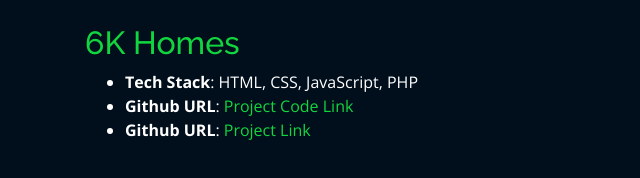
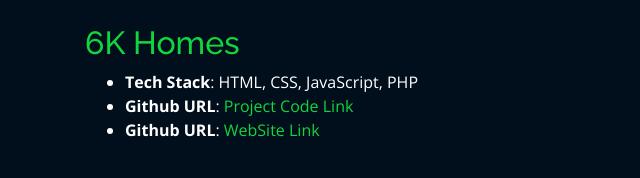
Before and after one commit to Ragulakarthik/Portfolio, a plain HTML site: page KarthikRagula_Portfolio/projects/6khomes.html in a window 1280 px wide. Shown: the full height of the page, 0-640 px from the left. Drawn offline with nearby package versions, Linux system fonts and the light colour scheme; files whose address does not match are found by name.

Commit message:
Update 6khomes.html

```diff
--- a/KarthikRagula_Portfolio/projects/6khomes.html
+++ b/KarthikRagula_Portfolio/projects/6khomes.html
@@ -48,7 +48,7 @@
             <ul>
               <li><strong>Tech Stack</strong>: HTML, CSS, JavaScript, PHP</li>
               <li><strong>Github URL</strong>: <a href="https://github.com/Ragulakarthik/6K_Homes" target="_blank">Project Code Link</a></li>
-              <li><strong>Github URL</strong>: <a href="https://ragulakarthik.github.io/6K_Homes/6KHomes.html" target="_blank">Project Link</a></li>
+              <li><strong>Github URL</strong>: <a href="https://ragulakarthik.github.io/6K_Homes/6KHomes.html" target="_blank">WebSite Link</a></li>
             </ul>
           </div>
 
```
